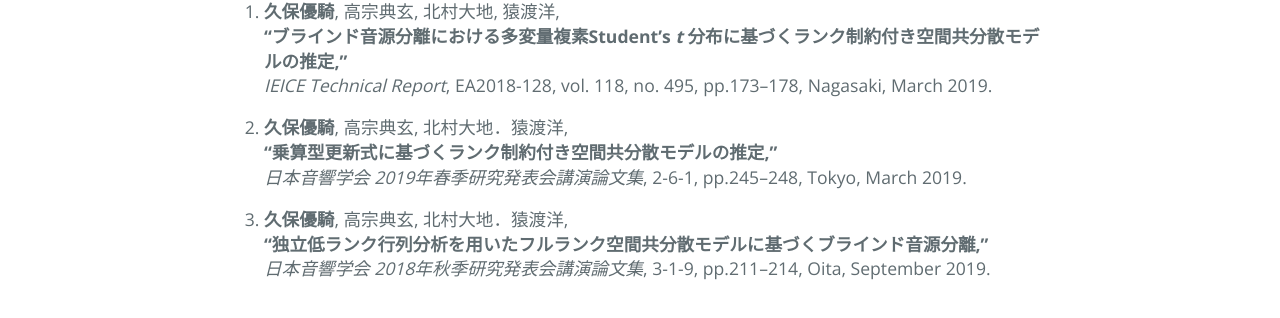
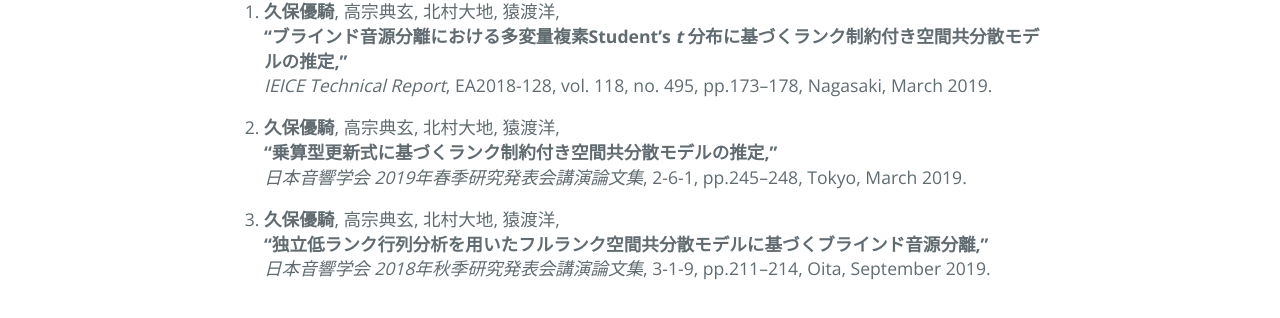
Before and after one commit to yuinityk/yuinityk.github.io, a Jekyll site: the page built from index.md, in a window 1280 px wide. Shown: the part 1164-1482 px from the top of the page. Built offline with Jekyll 4.4.1, drawn with Linux system fonts in a browser that asks for light colours; the repository's description, which GitHub fills in, is left out.

Commit message:
書誌情報更新

```diff
--- a/index.md
+++ b/index.md
@@ -38,11 +38,11 @@ description: Email&#58 yuki_kubo [a(]t) ipc.i.u-tokyo.ac.jp
     **“ブラインド音源分離における多変量複素Student's _t_ 分布に基づくランク制約付き空間共分散モデルの推定,"**
     _IEICE Technical Report_, EA2018-128, vol. 118, no. 495, pp.173--178, Nagasaki, March 2019.
 
-2. **久保優騎**, 高宗典玄, 北村大地．猿渡洋,
+2. **久保優騎**, 高宗典玄, 北村大地, 猿渡洋,
     **“乗算型更新式に基づくランク制約付き空間共分散モデルの推定,"**
     _日本音響学会 2019年春季研究発表会講演論文集_, 2-6-1, pp.245--248, Tokyo, March 2019.
 
-3. **久保優騎**, 高宗典玄, 北村大地．猿渡洋,
+3. **久保優騎**, 高宗典玄, 北村大地, 猿渡洋,
     **“独立低ランク行列分析を用いたフルランク空間共分散モデルに基づくブラインド音源分離,"**
     _日本音響学会 2018年秋季研究発表会講演論文集_, 3-1-9, pp.211--214, Oita, September 2019.
 
```
Also changed, not shown: index_en.md (+2 -2 lines).
